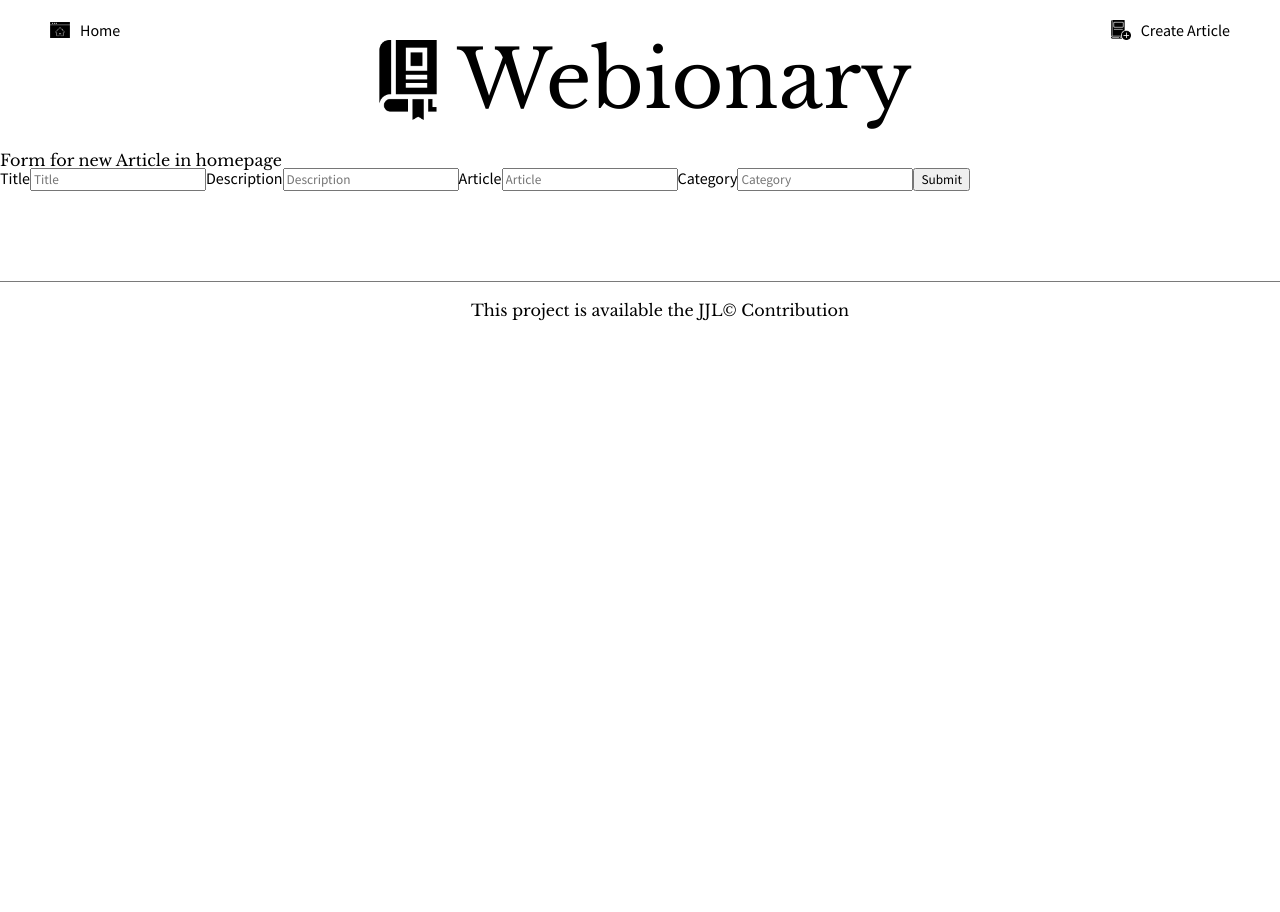
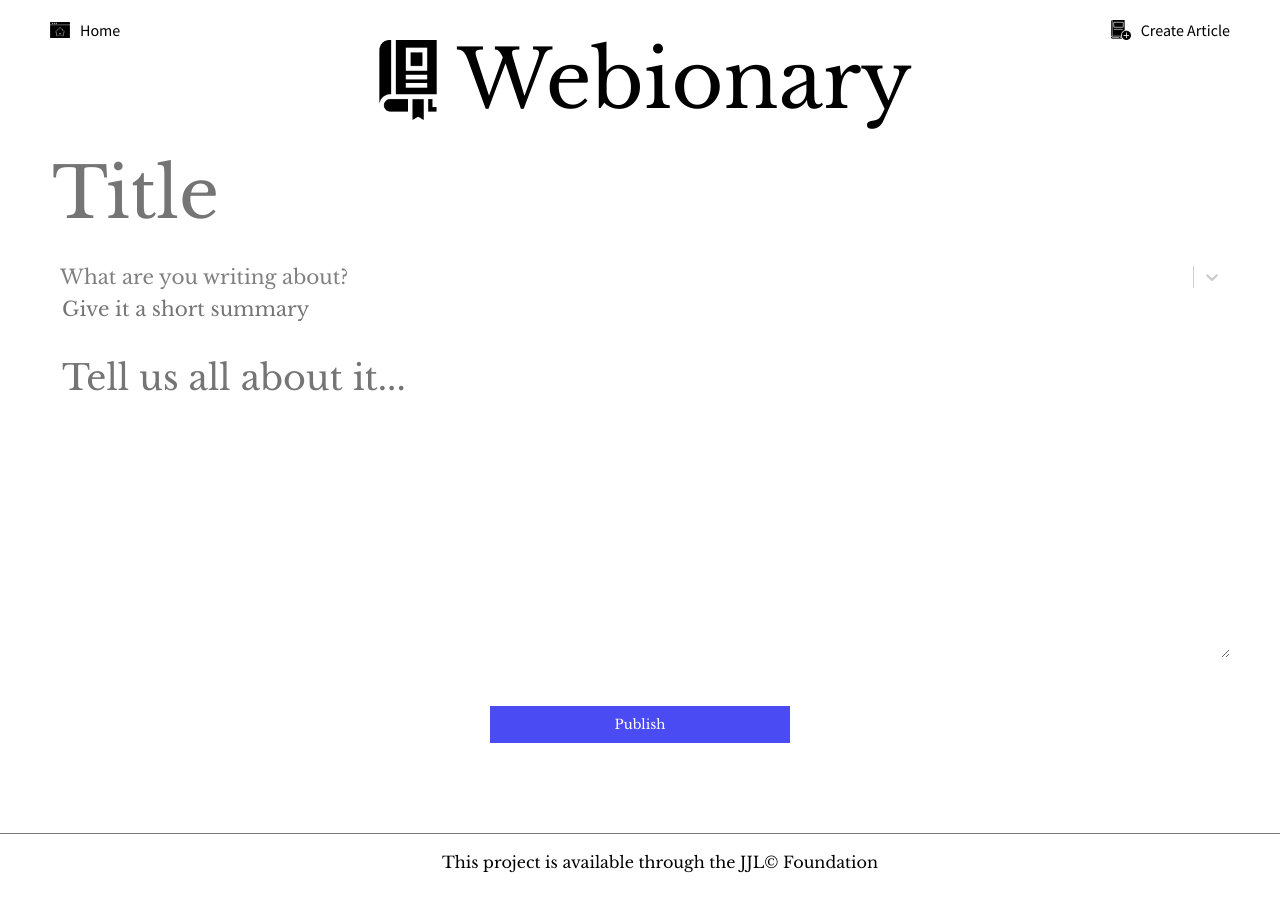
Before and after one commit to Jimba1014/Phase-3-PROJECT-JJL, a React (Create React App) app: page /new_article in a window 1280 px wide. Shown: the top 912 px of the page. Before the commit the page ends 800 px from the top, so only its background shows below. Built offline with nearby package versions, Linux system fonts and the light colour scheme; no server answers.

Commit message:
Form styles and post

```diff
--- a/src/components/ArticleCard.js
+++ b/src/components/ArticleCard.js
@@ -1,21 +1,25 @@
-import { useHistory } from 'react-router-dom'
+import { useHistory } from "react-router-dom";
 
-function ArticleCard({title, description, author, detail}){
-
+function ArticleCard({ title, description, author, detail, category }) {
   const history = useHistory();
 
-    function handleClick(){
+  function handleClick() {
     history.push({
-            pathname: '/article',
-            state: {test: detail}
-        })
+      pathname: "/article",
+      state: { test: detail },
+    });
   }
-    return(
-        <div  onClick = {handleClick} className="card">
+  return (
+    <div onClick={handleClick} className="card">
       <h1 className="card_title">{title}</h1>
       <p className="article_text">{description}</p>
-            <p>Author: {author.first_name} {author.last_name}</p>
+      <p>{category}</p>
+      {author && (
+        <p>
+          Author: {author?.first_name} {author?.last_name}
+        </p>
+      )}
     </div>
-    )
+  );
 }
-export default ArticleCard
+export default ArticleCard;
--- a/src/components/Footer.js
+++ b/src/components/Footer.js
@@ -3,7 +3,7 @@ import styles from "./styles/Footer.module.scss";
 function Footer() {
   return (
     <footer className={styles.footer}>
-      <h1>This project is available the JJL© Contribution</h1>
+      <h1>This project is available through the JJL© Foundation</h1>
     </footer>
   );
 }
--- a/src/styles/global.scss
+++ b/src/styles/global.scss
@@ -151,3 +151,10 @@ h6 {
 .container {
   padding: 0 50px;
 }
+
+#react-select-4-listbox {
+  > div,
+  * {
+    font-size: 17px !important;
+  }
+}
--- a/src/views/HomePage.js
+++ b/src/views/HomePage.js
@@ -4,6 +4,8 @@ function HomePage({ article, articleDetail, setArticleDetail }) {
   function handleAddArticle(newArticleDetail) {
     setArticleDetail([...articleDetail, newArticleDetail]);
   }
+
+  console.log(article);
 
   const renderCards = article.map((detail) => {
     return <ArticleCard {...detail} detail={detail} key={detail.id} />;
--- a/src/views/NewArticleForm.js
+++ b/src/views/NewArticleForm.js
@@ -1,70 +1,83 @@
-import React, { useState } from 'react';
+import React, { useState } from "react";
+import Select from "react-select";
 
-function NewArticleForm( {handleAddArticle} ) {
-    const [title, setTitle] = useState("");
-    const [description, setDescription] = useState("");
-    const [article, setArticle] = useState("");
-    const [category, setCategory] = useState("");
+import styles from "./styles/NewForm.module.scss";
 
+const categories = [
+  { value: 1, label: "Life" },
+  { value: 2, label: "Coding" },
+  { value: 3, label: "Music" },
+  { value: 4, label: "Sports" },
+  { value: 5, label: "Tech" },
+  { value: 6, label: "Entertainment" },
+];
 
-    function handleSummit(e){
+function NewArticleForm({ handleAddArticle }) {
+  const [articleInfo, setArticleInfo] = useState({});
+
+  const onChangeHandler = (e) => {
+    setArticleInfo({ ...articleInfo, [e.target.name]: e.target.value });
+  };
+
+  function handleSubmit(e) {
+    console.log(articleInfo);
     e.preventDefault();
-            fetch("http://localhost:9292/articles_basics", {
+    fetch("http://localhost:9292/articles", {
       method: "POST",
       headers: {
         "Content-Type": "application/json",
       },
       body: JSON.stringify({
-                    title: title,
-                    description: description,
-                    article_text: article,
-                    category: category
-                })
+        title: articleInfo.title,
+        description: articleInfo.description,
+        article_text: articleInfo.article,
+        category: articleInfo.category,
+      }),
     })
       .then((r) => r.json())
-            .then((newArticle) => handleAddArticle(newArticle))
+      .then((newArticle) => handleAddArticle(newArticle));
   }
-    return(
-        <div>
-            <h1>Form for new Article in homepage</h1>
-            <form onSubmit={NewArticleForm}>
-                <label htmlFor='title'>Title</label>
+
+  return (
+    <form onSubmit={handleSubmit} className={`${styles.form} container`}>
       <input
         type="text"
         name="title"
         placeholder="Title"
-                    value={title}
-                    onChange={(e) => setTitle(e.target.value)}
+        value={articleInfo.title}
+        onChange={onChangeHandler}
+        className={styles.title}
       />
-                <label htmlFor='image'>Description</label>
+      <Select
+        options={categories}
+        placeholder="What are you writing about?"
+        className={styles.select}
+        onChange={(cat) =>
+          setArticleInfo({ ...articleInfo, category: cat.value })
+        }
+      />
       <input
         type="text"
-                    name="image"
-                    placeholder="Description"
-                    value={description}
-                    onChange={(e) => setDescription(e.target.value)}
+        name="description"
+        placeholder="Give it a short summary"
+        value={articleInfo.description}
+        onChange={onChangeHandler}
+        className={styles.description}
       />
-                <label htmlFor='article'>Article</label>
-                <input
+      <textarea
         type="text"
-                    name="article"
-                    placeholder="Article"
-                    value={article}
-                    onChange={(e) => setArticle(e.target.value)}
+        name="article_text"
+        placeholder="Tell us all about it..."
+        value={articleInfo.article_text}
+        onChange={onChangeHandler}
+        className={styles.body}
       />
-                <label htmlFor='Category'>Category</label>
-                <input
-                    type="text"
-                    name="Category"
-                    placeholder="Category"
-                    value={category}
-                    onChange={(e) => setCategory(e.target.value)}
-                />
-                <button type="submit">Submit</button>
+
+      <button type="submit" className={styles.submit}>
+        Publish
+      </button>
     </form>
-        </div>
-    )
+  );
 }
 
-
-export default NewArticleForm
+export default NewArticleForm;
--- a/src/views/styles/Article.module.scss
+++ b/src/views/styles/Article.module.scss
@@ -8,7 +8,7 @@
   margin-top: 32px;
 
   .main {
-    flex-basis: 80%;
+    flex-basis: 55%;
   }
 
   .image {
@@ -17,7 +17,9 @@
 
     align-items: center;
     img {
-      width: 80%;
+      min-width: 650px;
+      max-width: 800px;
+      width: 100%;
     }
 
     p {
--- /dev/null
+++ b/src/views/styles/NewForm.module.scss
@@ -0,0 +1,79 @@
+@import "../../styles/variables.scss";
+
+.form {
+  display: flex;
+  flex-direction: column;
+  padding: 0 100px;
+
+  input,
+  textarea,
+  .select > div {
+    border: none;
+    outline: none;
+    font-family: $title !important;
+  }
+
+  .title {
+    height: 80px;
+    font-size: 70px;
+
+    &::placeholder {
+      font-size: 70px;
+      font-family: $title;
+    }
+  }
+
+  .select {
+    font-size: 20px;
+    margin-top: 24px;
+
+    * {
+      outline: none;
+      box-shadow: none;
+
+      cursor: pointer !important;
+
+      &:focus,
+      :focus-visible {
+        outline: none;
+        box-shadow: none;
+      }
+    }
+
+    div {
+      transition: all 0.3s ease;
+      font-family: $title !important;
+      font-size: 20px;
+    }
+  }
+
+  .description {
+    font-size: 20px;
+    padding-left: 12px;
+  }
+
+  .body {
+    height: 300px;
+    font-size: 35px;
+    padding-left: 12px;
+    margin-top: 32px;
+
+    &::placeholder {
+      font-size: 35px;
+      font-family: $title;
+    }
+  }
+
+  .submit {
+    background-color: rgb(75, 75, 243);
+    color: white;
+    font-family: $title !important;
+    padding: 10px;
+    width: 300px;
+    border: none;
+    outline: none;
+
+    margin: 0 auto;
+    margin-top: 48px;
+  }
+}
```
Lines whose indentation alone changed are shown as unchanged.
